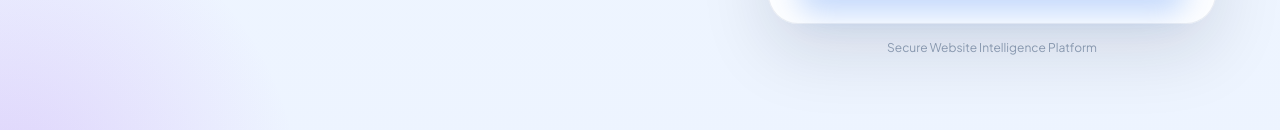
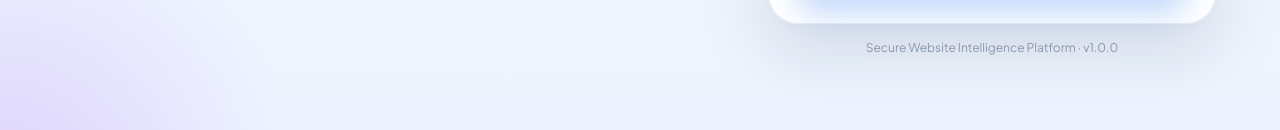
Before and after one commit to gudlavarunkumar5195-bot/ZigmaNeuralIntelligence, a React (Vite) app: page /#/login in a window 1280 px wide. Shown: the part 600-730 px from the top of the page. Built offline with nearby package versions, Linux system fonts and the light colour scheme; no server answers; the HTML template or start-up script is replaced by a standard one.

Commit message:
Show app version on login and home

```diff
--- a/src/components/layout/Shell.tsx
+++ b/src/components/layout/Shell.tsx
@@ -335,6 +335,7 @@ function TopBar() {
           live platform
         </div>
         <h1 className="app-topbar-title font-800 text-slate-900 text-base truncate">{getTitle()}</h1>
+        <span className="hidden sm:inline font-mono text-[10px] font-600 tracking-[0.12em] text-slate-400">v{__APP_VERSION__}</span>
       </div>
 
       <label className="hidden md:flex items-center gap-2 rounded-2xl border border-slate-200 bg-slate-50/80 px-2.5 py-2 shadow-sm">
--- a/src/pages/auth/LoginPage.tsx
+++ b/src/pages/auth/LoginPage.tsx
@@ -210,7 +210,7 @@ export function LoginPage() {
           </div>
 
           <p className="text-xs text-slate-400 text-center mt-4">
-            Secure Website Intelligence Platform
+            Secure Website Intelligence Platform · v{__APP_VERSION__}
           </p>
         </div>
       </div>
```
